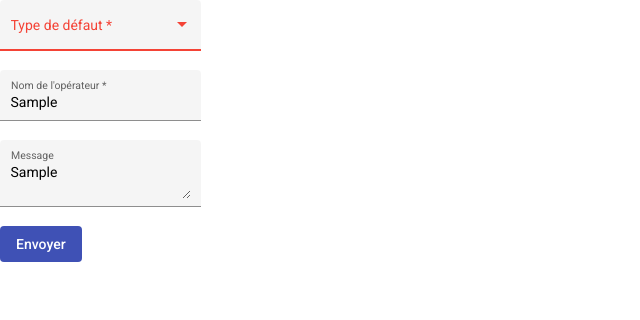
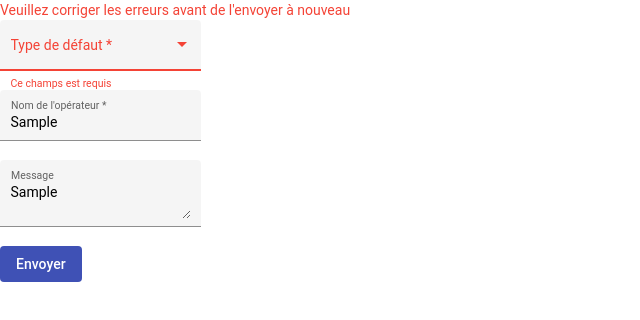
Before and after one commit to JeffKwakou/testia-interview, an Angular app: page / in a window 1280 px wide. Both pictures are taken after typing "Sample", "Sample" into the empty fields and a click on the button "Envoyer". Shown: the top 320 px of the page, without its empty margins (0-640 px from the left). Built offline with nearby package versions, Linux system fonts and the light colour scheme.

Commit message:
Handle form errors

```diff
--- a/angular.json
+++ b/angular.json
@@ -38,8 +38,8 @@
               "budgets": [
                 {
                   "type": "initial",
-                  "maximumWarning": "500kb",
-                  "maximumError": "1mb"
+                  "maximumWarning": "1mb",
+                  "maximumError": "2mb"
                 },
                 {
                   "type": "anyComponentStyle",
--- a/src/app/defect-form/defect-form.component.html
+++ b/src/app/defect-form/defect-form.component.html
@@ -1,20 +1,25 @@
 <div>
     <form [formGroup]="defectForm" (ngSubmit)="onSubmitDefectForm()">
+        <mat-error *ngIf="formError">{{formError}}</mat-error>
+
         <div>
             <mat-form-field appearance="fill">
                 <mat-label>Type de défaut</mat-label>
-                <mat-select formControlName="defectType">
+                <mat-select formControlName="defectType" required>
                   <mat-option value="delaminage">Délaminage</mat-option>
                   <mat-option value="porosite">Porosité</mat-option>
                   <mat-option value="inclusion">Inclusion</mat-option>
                 </mat-select>
+                <mat-error *ngIf="defectForm.get('defectType')?.hasError('required')">Ce champs est requis</mat-error>
             </mat-form-field>
         </div>
 
         <div>
             <mat-form-field appearance="fill">
                 <mat-label>Nom de l'opérateur</mat-label>
-                <input matInput formControlName="operatorName">
+                <input matInput formControlName="operatorName" required>
+                <mat-error *ngIf="defectForm.get('operatorName')?.hasError('required')">Ce champs est requis</mat-error>
+                <mat-error *ngIf="defectForm.get('operatorName')?.hasError('pattern')">Ce champs ne doit pas comporter de chiffres</mat-error>
             </mat-form-field>
         </div>
 
--- a/src/app/defect-form/defect-form.component.ts
+++ b/src/app/defect-form/defect-form.component.ts
@@ -8,6 +8,8 @@ import { FormBuilder, Validators } from '@angular/forms';
   styleUrls: ['./defect-form.component.scss']
 })
 export class DefectFormComponent implements OnInit {
+
+  formError: string;
 
   constructor(private formBuilder: FormBuilder, private http: HttpClient) { }
 
@@ -21,8 +23,7 @@ export class DefectFormComponent implements OnInit {
   })
 
   onSubmitDefectForm() {
-    if (!this.defectForm.invalid && navigator.onLine) {
-      console.log('submit form')
+    if (this.defectForm.valid && navigator.onLine) {
       let formData = {
         'defectType': this.defectForm.value.defectType,
         'name': this.defectForm.value.operatorName,
@@ -36,10 +37,10 @@ export class DefectFormComponent implements OnInit {
       this.http.post('https://my-json-server.typicode.com/JeffKwakou/testia-interview/posts', formData, {headers : header, observe: 'response'}).subscribe((res) => {
         console.log(res)
       })
+    } else if (!navigator.onLine) {
+      this.formError = "Un problème de connexion à internet a été rencontré"
     } else {
-      console.log("form invalid")
+      this.formError = "Veuillez corriger les erreurs avant de l'envoyer à nouveau"
     }
-
   }
-
 }
--- a/src/index.html
+++ b/src/index.html
@@ -6,9 +6,6 @@
   <base href="./">
   <meta name="viewport" content="width=device-width, initial-scale=1">
   <link rel="icon" type="image/x-icon" href="favicon.ico">
-  <link rel="preconnect" href="https://fonts.gstatic.com">
-  <link href="https://fonts.googleapis.com/css2?family=Roboto:wght@300;400;500&display=swap" rel="stylesheet">
-  <link href="https://fonts.googleapis.com/icon?family=Material+Icons" rel="stylesheet">
 </head>
 <body class="mat-typography">
   <app-root></app-root>
--- a/tsconfig.json
+++ b/tsconfig.json
@@ -6,6 +6,7 @@
     "outDir": "./dist/out-tsc",
     "forceConsistentCasingInFileNames": true,
     "strict": true,
+    "strictPropertyInitialization": false,
     "noImplicitOverride": true,
     "noPropertyAccessFromIndexSignature": true,
     "noImplicitReturns": true,
```
